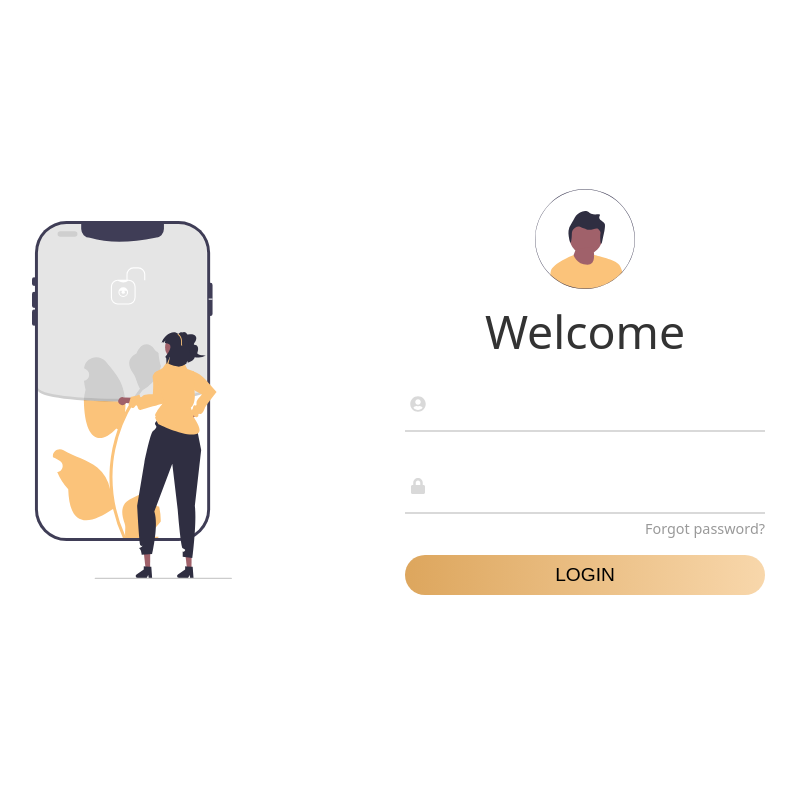
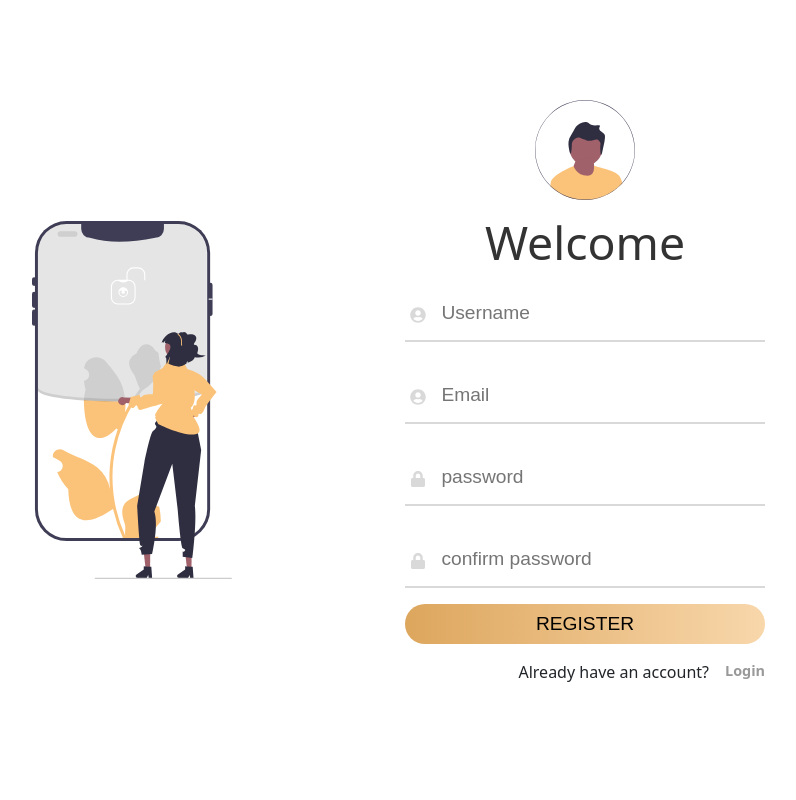
Before and after one commit to Manenomyk/Fredor-Investment, a React (Create React App) app: page /register in a window 1280 px wide. Shown: the top 800 px of the page, without its empty margins (352-1148 px from the left). Built offline with nearby package versions, Linux system fonts and the light colour scheme.

Commit message:
register update

```diff
--- a/src/Admin/AdminLogin/Login.css
+++ b/src/Admin/AdminLogin/Login.css
@@ -131,12 +131,18 @@ width: 50%;
     font-family: 'Poppins', sans-serif;
 }
 a{
-    display: block;
-    text-align: right;
+    /* display: flex;
+    text-align: right; */
     text-decoration: none;
     color: #999;
     font-size: 0.9rem;
+    font-weight: bold;
     transition: .3s;
+}
+.botom{
+    display: flex;
+    justify-content: flex-end;
+    gap: 1rem;
 }
 a:hover{
     color: #fbc37a;
--- a/src/Admin/Register/Register.js
+++ b/src/Admin/Register/Register.js
@@ -11,6 +11,22 @@ import { FaUserCircle } from "react-icons/fa";
 import { FaLock } from "react-icons/fa";
 
 function Register() {
+
+
+
+  const inputs = document.querySelectorAll('.input');
+  function focusFunc() {
+    let parent =this.parentNode.parentNode;
+    parent.classList.add('focus');
+  }
+  function blurFunc() {
+    let parent =this.parentNode.parentNode;
+    if(this.value == ""){
+      parent.classList.remove('focus');
+    }
+  }
+
+
   const navigate = useNavigate();
   const [serverError, setServerError] = useState("");
   const [loading, setLoading] = useState(false);
@@ -154,7 +170,16 @@ function Register() {
               </div>
               <div>
                 <h5>Username</h5>
-                <input className="input" type="text" />
+                <input placeholder="Username" className="input" type="text" />
+              </div>
+            </div>
+            <div className="input-div one">
+              <div className="i">
+                <i><FaUserCircle /></i>
+              </div>
+              <div>
+                <h5>Email</h5>
+                <input placeholder="Email" className="input" type="text" />
               </div>
             </div>
             <div className="input-div two">
@@ -163,11 +188,24 @@ function Register() {
               </div>
               <div>
                 <h5>password</h5>
-                <input className="input" type="password" />
+                <input placeholder="password" className="input" type="password" />
               </div>
             </div>
-            <a href="#" >Forgot password?</a>
-            <input type="submit" name="" id="" className="btn1" value="Login"/>
+            <div className="input-div two">
+              <div className="i">
+                <i><FaLock /></i>
+              </div>
+              <div>
+                <h5> confirm password</h5>
+                <input placeholder="confirm password" className="input" type="password" />
+              </div>
+            </div>
+
+            <input type="submit" name="" id="" className="btn1" value="Register"/>
+            <div className="botom">
+            <p>Already have an account?</p>
+            <a href="/login" >Login</a>
+            </div>
           </form>
         </div>
   </register.Container>
```
